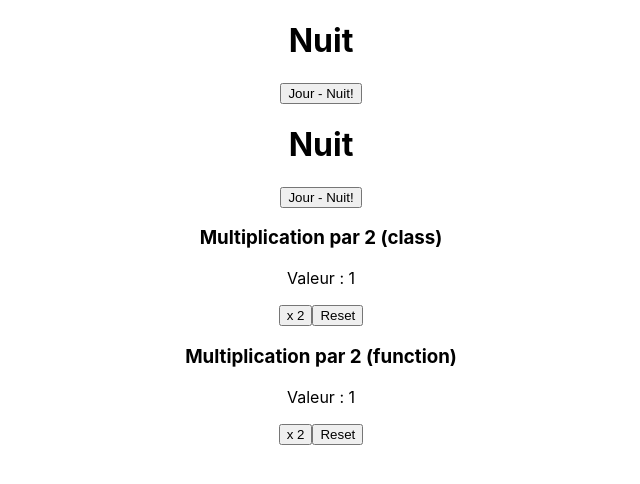
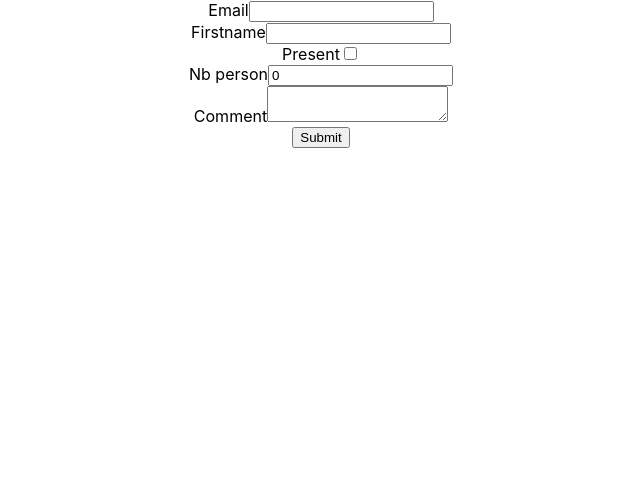
Before and after one commit to phil-form/TbReact, a React (Create React App) app: page / in a window 1280 px wide. Shown: the top 484 px of the page, without its empty margins (319-959 px from the left). Built offline with nearby package versions, Linux system fonts and the light colour scheme.

Commit message:
[COUNTER & DFMO FORMS]

```diff
--- a/src/App.js
+++ b/src/App.js
@@ -10,6 +10,10 @@ import SimpleEvents from "./demo/demo-04-dom-event/EventExample";
 import BtnDemo from "./demo/demo-05-states/components/btn-demo/btn-demo";
 import MultiNumberClass from "./demo/demo-05-states/components/multi-number/multi-number-class";
 import MultiNumber from "./demo/demo-05-states/components/multi-number/multi-number";
+import Counter from "./exercice/exercice-03/counter";
+import BasicForm from "./demo/demo-06-forms/components/basic-form/basic-form";
+import ComplexForm from "./demo/demo-06-forms/components/complex-form/complex-form";
+import ComplexFormV2 from "./demo/demo-06-forms/components/complex-form/complex-form-v2";
 
 function App() {
   return (
@@ -33,10 +37,18 @@ function App() {
         {/*<SimpleEvents />*/}
 
         {/* demo 5 states */}
-        <BtnDemo />
-        <BtnDemo />
-        <MultiNumberClass />
-        <MultiNumber />
+        {/*<BtnDemo />*/}
+        {/*<BtnDemo />*/}
+        {/*<MultiNumberClass />*/}
+        {/*<MultiNumber />*/}
+
+        {/*exercice 03 counter*/}
+        {/*<Counter incr={1} />*/}
+
+         {/* demo 6 forms */}
+        {/*<BasicForm />*/}
+        {/*<ComplexForm />*/}
+        <ComplexFormV2 />
     </div>
   );
 }
--- /dev/null
+++ b/src/demo/demo-06-forms/components/basic-form/basic-form.jsx
@@ -0,0 +1,27 @@
+import {useState} from "react";
+
+const BasicForm = () =>
+{
+    const [pseudo, setPseudo] = useState('');
+
+    const handleSumbit = (e) =>
+    {
+        e.preventDefault();
+
+        console.log(`SUBMIT -> ${pseudo}`);
+
+        setPseudo('');
+    }
+
+    return (
+        <form onSubmit={handleSumbit}>
+            <div>
+                <label>Pseudo</label>
+                <input type='text' value={pseudo} onChange={(e) => setPseudo(e.target.value)}/>
+            </div>
+            <button type='submit'>Validate</button>
+        </form>
+    );
+}
+
+export default BasicForm;
--- /dev/null
+++ b/src/demo/demo-06-forms/components/complex-form/complex-form-v2.jsx
@@ -0,0 +1,82 @@
+import {useState} from "react";
+
+const initialData = {
+    email: '',
+    emailError: false,
+    firstname: '',
+    isPresent: false,
+    nbPersons: '0',
+    comment: ''
+};
+
+const ComplexFormV2 = () =>
+{
+   const [inputs, setInputs] = useState(initialData);
+
+    const handleInput = (event) =>
+    {
+        console.log(event.target);
+        const { name, value, checked, type } = event.target;
+
+        const newValues = {
+            ...inputs,
+            [name]: type === 'checkbox' ? checked : value
+        }
+
+        const newVal = { ...inputs };
+        newVal[name] = type === 'checkbox' ? checked : value;
+
+        console.log(newValues);
+        console.log(newVal);
+
+        setInputs(newValues);
+    }
+
+    const handleSubmit = (e) =>
+    {
+        e.preventDefault();
+
+        const data = { ...inputs }
+
+        console.log(data);
+    }
+
+    return (
+        <form onSubmit={handleSubmit}>
+            <div>
+                <label htmlFor='email'>Email</label>
+                <input id='email' type='text' required
+                       name='email'
+                       value={inputs.email} onChange={handleInput} />
+            </div>
+
+            <div>
+                <label htmlFor='firstname'>Firstname</label>
+                <input id='firstname' name='firstname' type='text'
+                       value={inputs.firstname} onChange={handleInput}/>
+            </div>
+
+            <div>
+                <label htmlFor='isPresent'>Present</label>
+                <input id='isPresent' name='isPresent' type='checkbox'
+                       checked={inputs.isPresent} onChange={handleInput}/>
+            </div>
+
+            <div>
+                <label htmlFor='nbPerson'>Nb person</label>
+                <input id='nbPerson' name='nbPersons' type='text'
+                       value={inputs.nbPersons} onChange={handleInput}/>
+            </div>
+
+            <div>
+                <label htmlFor='comment'>Comment</label>
+                <textarea id='comment' name='comment' type='text'
+                          value={inputs.comment} onChange={handleInput}/>
+            </div>
+
+            <button type='submit'>Submit</button>
+        </form>
+    );
+}
+
+export default ComplexFormV2;
--- /dev/null
+++ b/src/demo/demo-06-forms/components/complex-form/complex-form.jsx
@@ -0,0 +1,87 @@
+import {useState} from "react";
+
+const ComplexForm = () =>
+{
+    const [email, setEmail] = useState('');
+    const [emailError, setEmailError] = useState(false);
+    const [firstname, setFirstname] = useState('');
+    const [isPresent, setIsPresent] = useState(false);
+    const [nbPersons, setNbPersons] = useState('0');
+    const [comment, setComment] = useState('');
+
+    const handleInputNumber = (setState, event) =>
+    {
+        const value = event.target.value;
+
+        const regex = /^[0-9]+$/;
+
+        if(value !== '' && regex.test(value))
+        {
+            setState(value);
+        }
+    }
+
+    const handleSubmit = (e) =>
+    {
+        e.preventDefault();
+
+        const data = {
+            email,
+            firstname,
+            isPresent,
+            nbPersons: parseInt(nbPersons) ? nbPersons : 0,
+            comment
+        };
+
+        console.log(data);
+
+        setEmail('');
+        setEmailError(false);
+        setFirstname('');
+        setComment('');
+        setNbPersons('0');
+        setIsPresent(false);
+    }
+
+    return (
+        <form onSubmit={handleSubmit}>
+            <div>
+                <label htmlFor='email'>Email</label>
+                <input id='email' type='text' required
+                    value={email} onChange={(e) => setEmail(e.target.value.trim())}
+                        onBlur={() => setEmailError(email === '')}/>
+                {emailError && (
+                    <span>Required</span>
+                )}
+            </div>
+
+            <div>
+                <label htmlFor='firstname'>Firstname</label>
+                <input id='firstname' type='text'
+                       value={firstname} onChange={(e) => setFirstname(e.target.value.trim())}/>
+            </div>
+
+            <div>
+                <label htmlFor='isPresent'>Present</label>
+                <input id='isPresent' type='checkbox'
+                       checked={isPresent} onChange={(e) => setIsPresent(e.target.checked)}/>
+            </div>
+
+            <div>
+                <label htmlFor='nbPerson'>Nb person</label>
+                <input id='nbPerson' type='text'
+                       value={nbPersons} onChange={(e) => handleInputNumber(setNbPersons, e)}/>
+            </div>
+
+            <div>
+                <label htmlFor='comment'>Comment</label>
+                <textarea id='comment' type='text'
+                       value={comment} onChange={(e) => setComment(e.target.value)}/>
+            </div>
+
+            <button type='submit'>Submit</button>
+        </form>
+    );
+}
+
+export default ComplexForm;
--- /dev/null
+++ b/src/exercice/exercice-03/counter.jsx
@@ -0,0 +1,35 @@
+import {useState} from "react";
+import PropTypes from "prop-types";
+
+const Counter = ({ incr }) =>
+{
+    const [count, setCount] = useState(0);
+
+    const handleIncrement = () =>
+    {
+        setCount(c => c + incr);
+    }
+
+    const handleReset = () =>
+    {
+        setCount(0);
+    }
+
+    return (
+        <>
+            <p>{count}</p>
+            <button onClick={handleIncrement}>Increment</button>
+            {count !== 0 && (<button onClick={handleReset}>Reset</button>)}
+        </>
+    );
+}
+
+Counter.defaultProps = {
+    incr: 1
+};
+
+Counter.propTypes = {
+    incr: PropTypes.number
+};
+
+export default Counter;
```
Also changed, not shown: 1 other file (tests, documents, lock files or other folders).
